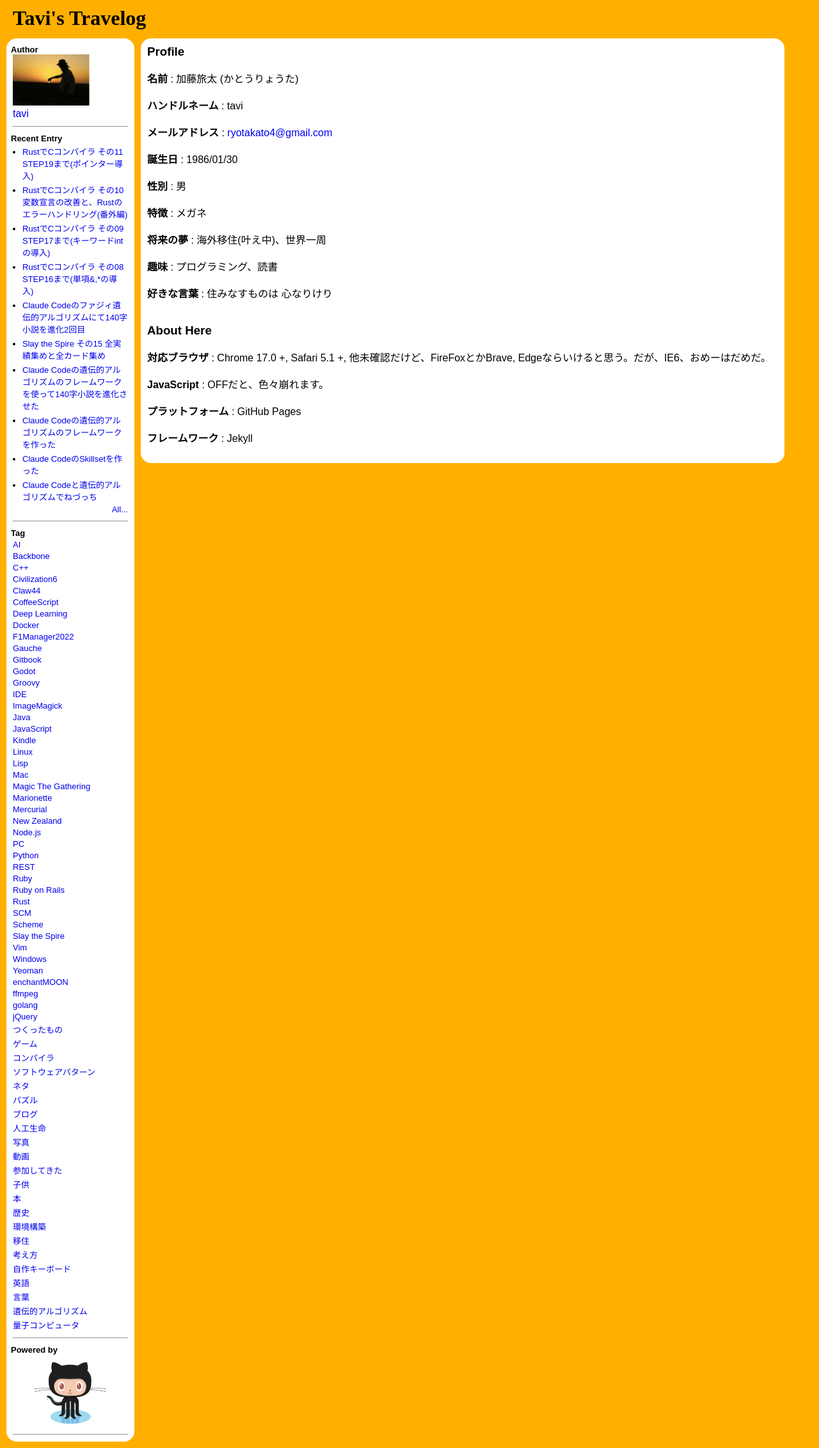
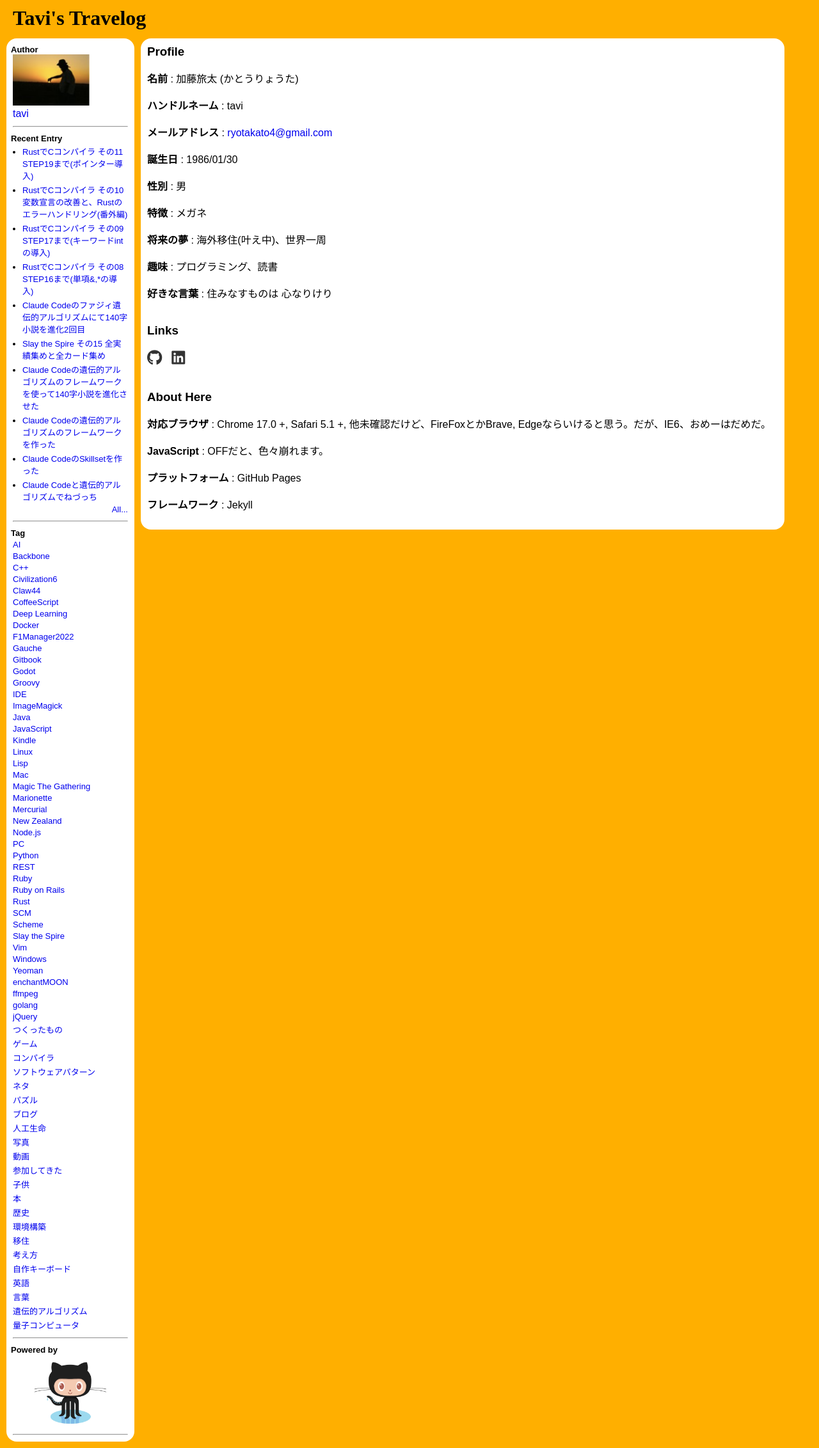
Before and after one commit to ryotakato/ryotakato.github.io, a Jekyll site: the page built from about.html, in a window 1280 px wide. Shown: the whole page at 64% size. Built offline with Jekyll 4.4.1, drawn with Linux system fonts in a browser that asks for light colours.

Commit message:
add social link

```diff
--- a/about.html
+++ b/about.html
@@ -26,6 +26,29 @@ title : About
 </div>
 <br/>
 <div>
+  <h3>Links</h3>
+  <br/>
+  <ul class="social-icons" >
+    <li>
+      <a href="https://github.com/ryotakato" target="_blank">
+        <i class="fa-brands fa-github"></i>
+      </a>
+    </li>
+    <li>
+      <a href="https://www.linkedin.com/in/tavi-ryota-kato/" target="_blank">
+        <i class="fa-brands fa-linkedin"></i>
+      </a>
+    </li>
+    <li>
+      <a href="https://x.com/tavi4444" target="_blank">
+        <i class="fa-brands fa-x-twitter"></i>
+      </a>
+    </li>
+  </ul>
+  <br/>
+</div>
+<br/>
+<div>
   <h3>About Here</h3>
   <br/>
   <p><strong>対応ブラウザ</strong> : Chrome 17.0 +, Safari 5.1 +, 他未確認だけど、FireFoxとかBrave, Edgeならいけると思う。だが、IE6、おめーはだめだ。</p>
--- a/assets/css/style.css
+++ b/assets/css/style.css
@@ -146,6 +146,24 @@ input.err { background-color: orange; }
   list-style-type:none;
 }
 
+.social-icons {
+  display: flex;
+  list-style: none;
+  padding: 0;
+  gap: 15px;
+}
+
+.social-icons a {
+  text-decoration: none;
+  color: #333;
+  font-size: 24px;
+  transition: color 0.3s;
+}
+
+.social-icons a:hover {
+  color: #0077b5;
+}
+
 
 blockquote {
     position: relative;
```
